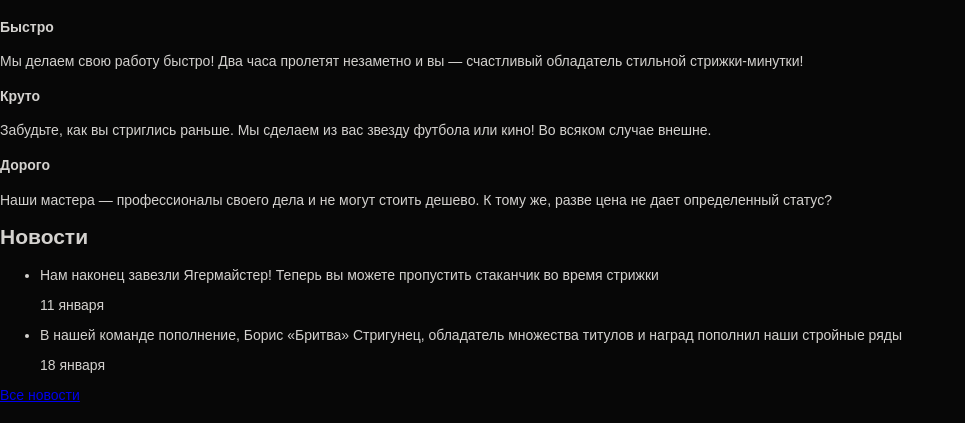
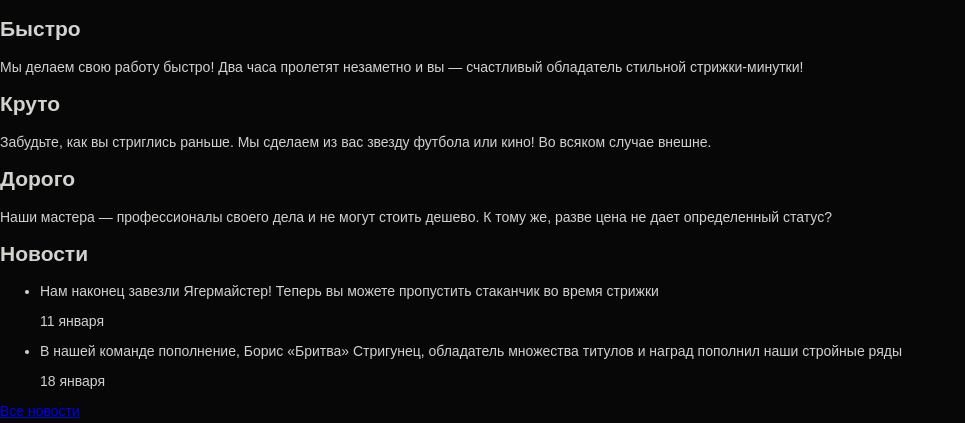
Before and after one commit to Tigran20/174874-barbershop, a plain HTML site: page index.html in a window 1280 px wide. Shown: the part 331-754 px from the top of the page, without its empty margins (0-965 px from the left). Drawn offline with Linux system fonts and the light colour scheme.

Commit message:
Добавил несколько значений в CSS

```diff
--- a/index.html
+++ b/index.html
@@ -39,15 +39,15 @@
             </div>
             <section class="features">
                 <div class="features-item">
-                    <h4 class="features-name">Быстро</h4>
+                    <h2 class="features-name">Быстро</h2>
                     <p>Мы делаем свою работу быстро! Два часа пролетят незаметно и вы — счастливый обладатель стильной стрижки-минутки!</p>
                 </div>
                 <div class="features-item">
-                    <h4 class="features-name">Круто</h4>
+                    <h2 class="features-name">Круто</h2>
                     <p>Забудьте, как вы стриглись раньше. Мы сделаем из вас звезду футбола или кино! Во всяком случае внешне.</p>
                 </div>
                 <div class="features-item">
-                    <h4 class="features-name">Дорого</h4>
+                    <h2 class="features-name">Дорого</h2>
                     <p>Наши мастера — профессионалы своего дела и не могут стоить дешево. К тому же, разве цена не дает определенный статус?</p>
                 </div>
             </section>
```
